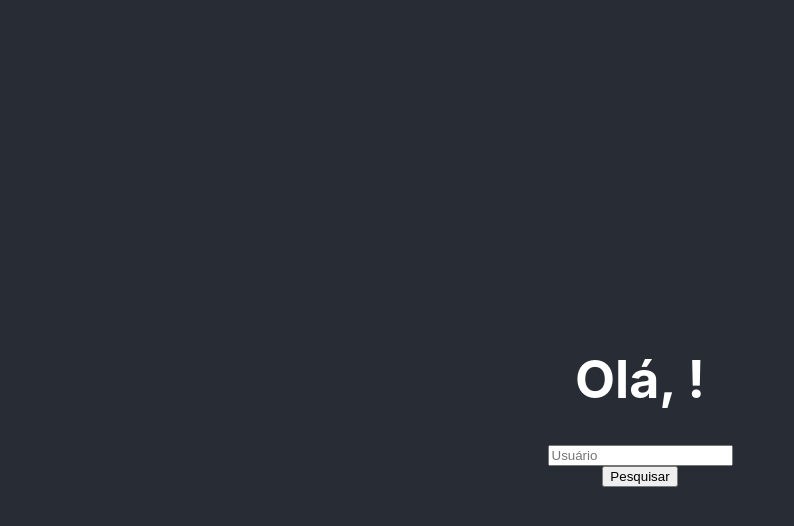
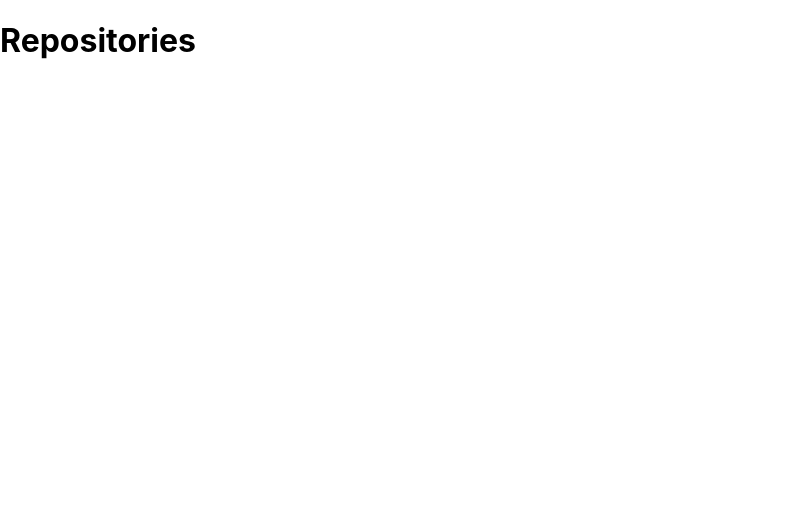
Before and after one commit to matheustakasaki/hiring-coders-react, a React (Create React App) app in the folder gamagit/: page /repositories in a window 1280 px wide. Shown: the top 526 px of the page, without its empty margins (0-794 px from the left). Built offline with nearby package versions, Linux system fonts and the light colour scheme.

Commit message:
Erro no switch

```diff
--- a/gamagit/package.json
+++ b/gamagit/package.json
@@ -9,6 +9,8 @@
     "axios": "^0.27.2",
     "react": "^18.1.0",
     "react-dom": "^18.1.0",
+    "react-router": "^6.3.0",
+    "react-router-dom": "^6.3.0",
     "react-scripts": "5.0.1",
     "web-vitals": "^2.1.4"
   },
--- a/gamagit/src/App.js
+++ b/gamagit/src/App.js
@@ -1,24 +1,14 @@
 
-import { useState } from 'react';
+import React from 'react';
+import Routes from './routes';
 import './App.css';
-import axios from 'axios'
 
 function App(props) {
 
-  const [usuario, setUsuario] = useState('')
-  function handlePesquisa() {
-
-    axios.get(`https://api.github.com/users/${usuario}/repos`).then(res => console.log(res.data))
-  }
   return (
-    <div className="App">
-      <header className="App-header">
-
-        <h1>{props.title}, {usuario}!</h1>
-        <input className='usuarioInput' placeholder='Usuário' value={usuario} onChange={e => setUsuario(e.target.value)} />
-        <button type='button' onClick={handlePesquisa}>Pesquisar</button>
-      </header>
-    </div>
+    <>
+    <Routes></Routes>
+    </>
   );
 }
 
--- /dev/null
+++ b/gamagit/src/Home.js
@@ -0,0 +1,26 @@
+
+import { useState } from 'react';
+import './App.css';
+import axios from 'axios'
+
+function Home(props) {
+
+  const [usuario, setUsuario] = useState('')
+  function handlePesquisa() {
+
+    axios.get(`https://api.github.com/users/${usuario}/repos`).then(res => console.log(res.data))
+  }
+
+  return (
+    <div className="App">
+      <header className="App-header">
+
+        <h1>{props.title}, {usuario}!</h1>
+        <input className='usuarioInput' placeholder='Usuário' value={usuario} onChange={e => setUsuario(e.target.value)} />
+        <button type='button' onClick={handlePesquisa}>Pesquisar</button>
+      </header>
+    </div>
+  );
+}
+
+export default Home;
--- /dev/null
+++ b/gamagit/src/Repositories.js
@@ -0,0 +1,7 @@
+import React from 'react';
+
+export default function Repositories() {
+    return (
+        <h1>Repositories</h1>
+    )
+}
--- /dev/null
+++ b/gamagit/src/routes.js
@@ -0,0 +1,18 @@
+import React from 'react';
+
+import { Route, Switch, BrowserRouter } from "react-router-dom";
+
+
+import Repositories from './Repositories';
+import Home from './Home';
+
+export default function Routes() {
+    return (
+        <BrowserRouter>
+            <Switch>
+                <Route path='/' exact component={Home} />
+                <Route path='/repositories' component={Repositories} />
+            </Switch>
+        </BrowserRouter>
+    );
+}
```
Also changed, not shown: 1 other file (tests, documents, lock files or other folders).
